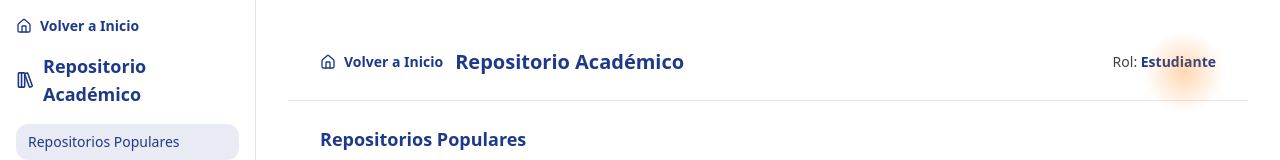
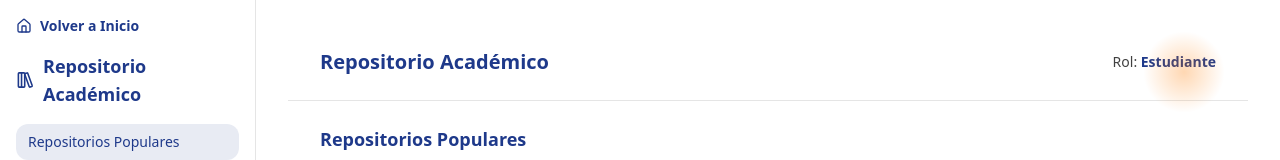
Before and after one commit to juanrmos/PAE_FrontEnd, a React (Vite) app: page /repositorio/populares in a window 1280 px wide. Shown: the top 160 px of the page. Built offline with nearby package versions, Linux system fonts and the light colour scheme; no server answers.

Commit message:
Remove Volver a Inicio link from Repository Module header
cgen-dc590038748249fa8006c19a59e96d5d

```diff
--- a/client/components/modules/Repository/ModuleLayout.tsx
+++ b/client/components/modules/Repository/ModuleLayout.tsx
@@ -43,8 +43,7 @@ export default function RepositoryModuleLayout() {
         <div className="relative flex flex-col gap-4 border-b border-neutral-200 bg-white px-4 py-6 md:px-8">
           <div className="pointer-events-none absolute right-4 top-0 h-24 w-24 rounded-full bg-[radial-gradient(theme(colors.brand.DEFAULT)_0%,transparent_60%)] opacity-30" />
           <div className="flex flex-col justify-between gap-3 md:flex-row md:items-center">
-            <div className="flex items-center gap-3">
-              <Link to="/home" className="inline-flex items-center gap-2 text-sm font-semibold text-contrast hover:opacity-90"><Home className="h-4 w-4" /> Volver a Inicio</Link>
+            <div>
               <h1 className="text-xl font-bold text-contrast">Repositorio Académico</h1>
             </div>
             <div className="text-sm text-neutral-700">Rol: <span className="font-semibold text-contrast">{role === "docente" ? "Docente" : "Estudiante"}</span></div>
```
